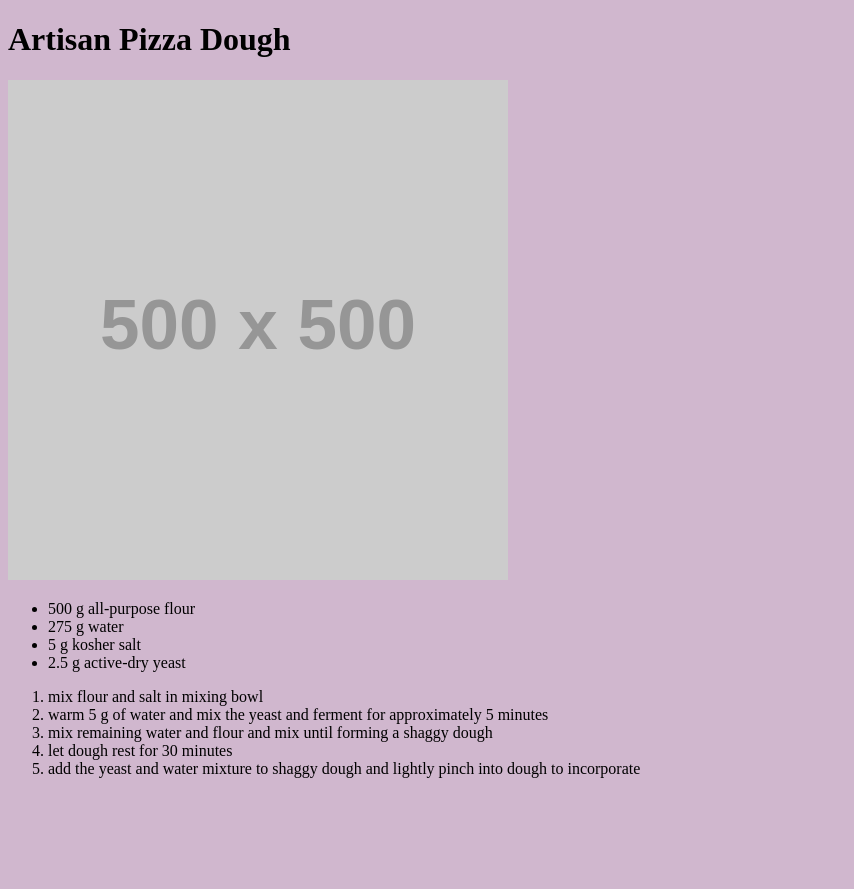
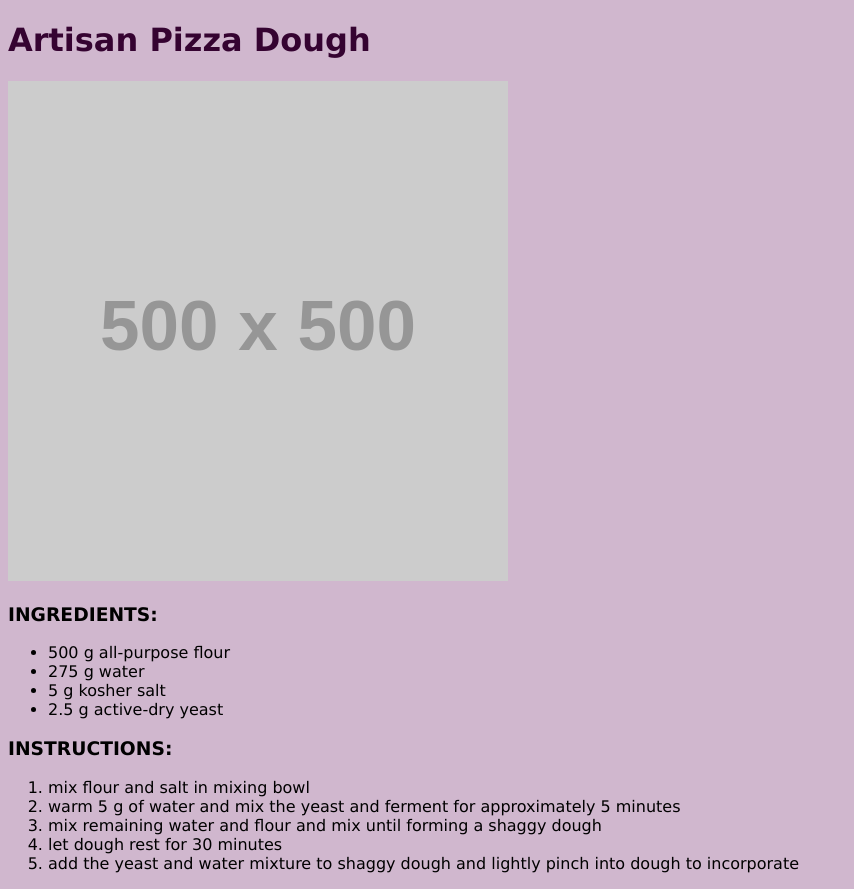
Before and after one commit to magdalenaperry/favorite-foods, a plain HTML site: page index.html in a window 1280 px wide. Shown: the whole page, without its empty margins (0-854 px from the left). Before the commit the page ends 800 px from the top, so only its background shows below. Drawn offline with Linux system fonts and the light colour scheme; placeholder pictures from the web are drawn by us.

Commit message:
update fonts and styles

```diff
--- a/assets/styles.css
+++ b/assets/styles.css
@@ -1,4 +1,9 @@
 body {
     background-color: rgb(208, 183, 206);
     font-size: 16px;
+    font-family: Verdana, Geneva, Tahoma, sans-serif;
 }
+
+h1 {
+    color:rgb(53, 3, 49)
+}
--- a/index.html
+++ b/index.html
@@ -11,13 +11,14 @@
   <h1>Artisan Pizza Dough</h1>
   <img src="https://via.placeholder.com/500" alt="placeholder image">
   <section>
+      <h3>INGREDIENTS:</h3>
     <ul>
         <li>500 g all-purpose flour</li>
         <li>275 g water</li>
         <li>5 g kosher salt</li>
         <li>2.5 g active-dry yeast</li>
     </ul>
-
+    <h3>INSTRUCTIONS:</h3>
     <ol>
         <li>mix flour and salt in mixing bowl</li>
         <li>warm 5 g of water and mix the yeast and ferment for approximately 5 minutes</li>
```
